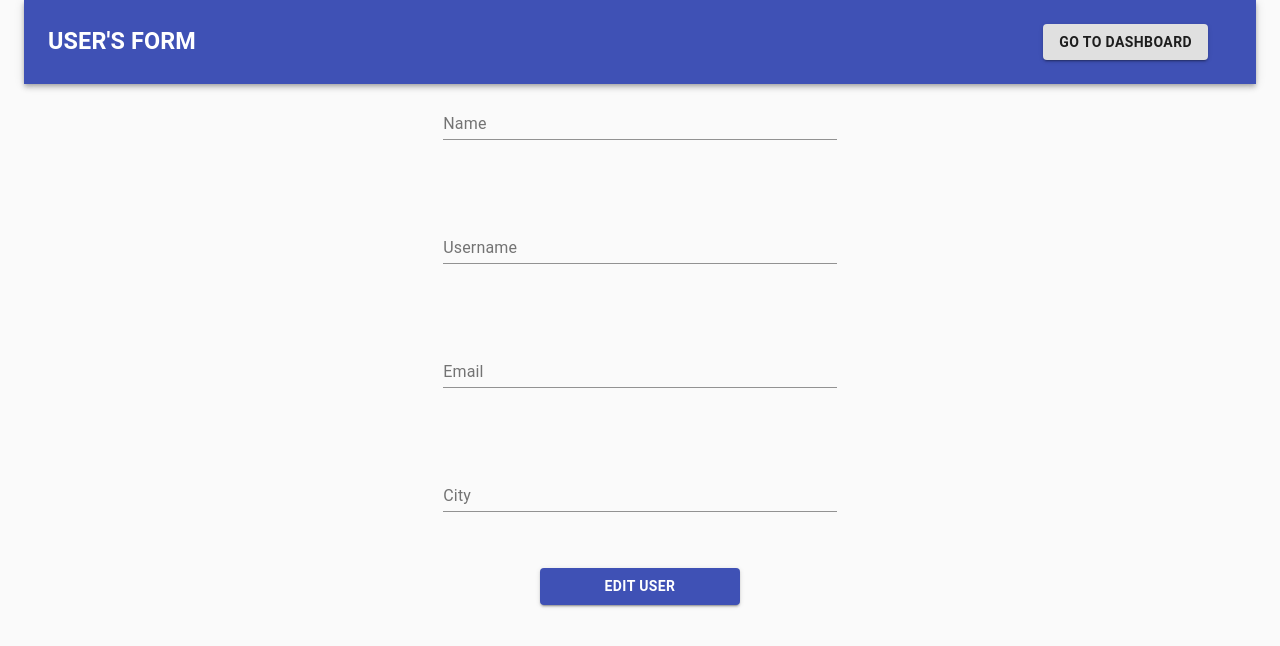
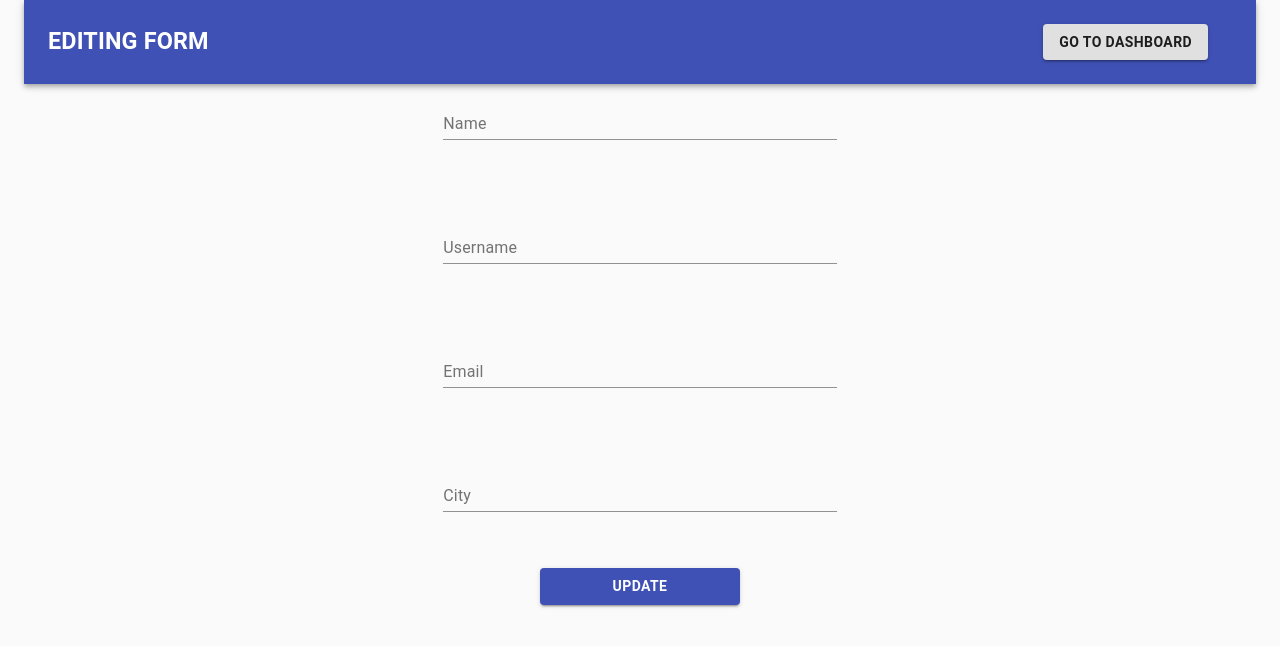
Before and after one commit to yaqubadesola/proexe-app, a React (Create React App) app: page /edituser/1 in a window 1280 px wide. Shown: the top 646 px of the page. Built offline with nearby package versions, Linux system fonts and the light colour scheme; no server answers.

Commit message:
fixing build bug

```diff
--- a/src/pages/AddNewUser.js
+++ b/src/pages/AddNewUser.js
@@ -155,7 +155,7 @@ const AddNewUser = () => {
                 <AppBar position="static">
                     <Toolbar>
                         <Typography className={headerclasses.title} variant="h6" noWrap>
-                            <h3>USER'S ADD FORM</h3>
+                            <h3>ADD FORM</h3>
                         </Typography>
                         <div className={headerclasses.search}>
                             {/* <div className={classes.searchIcon}> */}
--- a/src/pages/EditUser.js
+++ b/src/pages/EditUser.js
@@ -178,7 +178,7 @@ const EditUser = () => {
                 <AppBar position="static">
                     <Toolbar>
                         <Typography className={headerclasses.title} variant="h6" noWrap>
-                            <h3>USER'S FORM</h3>
+                            <h3>EDITING FORM</h3>
                         </Typography>
                         <div className={headerclasses.search}>
                             {/* <div className={classes.searchIcon}> */}
@@ -236,7 +236,7 @@ const EditUser = () => {
                         />
                         <br /> <br />
                         <b style={{ color: 'red' }}>{state.cityErr}</b><br />
-                        <Button style={{ width: "200px", textAlign: "center" }} variant="contained" color="primary" type="submit" ><b>EDIT USER</b></Button>
+                        <Button style={{ width: "200px", textAlign: "center" }} variant="contained" color="primary" type="submit" ><b>UPDATE</b></Button>
 
                     </form>
                 </div>
```
